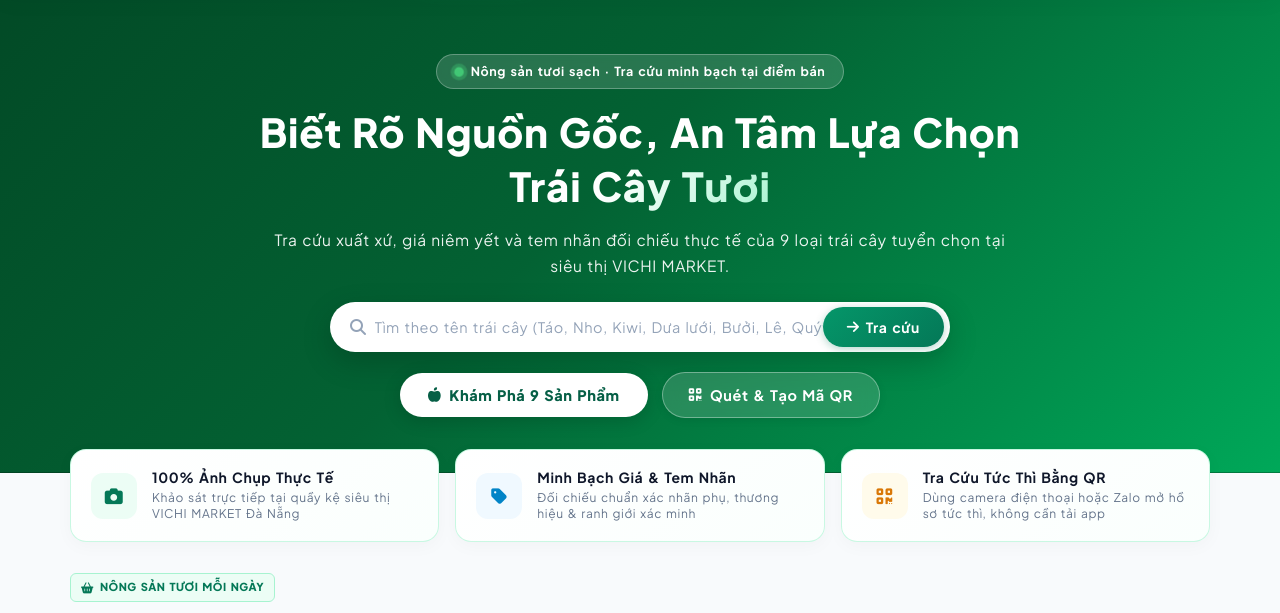
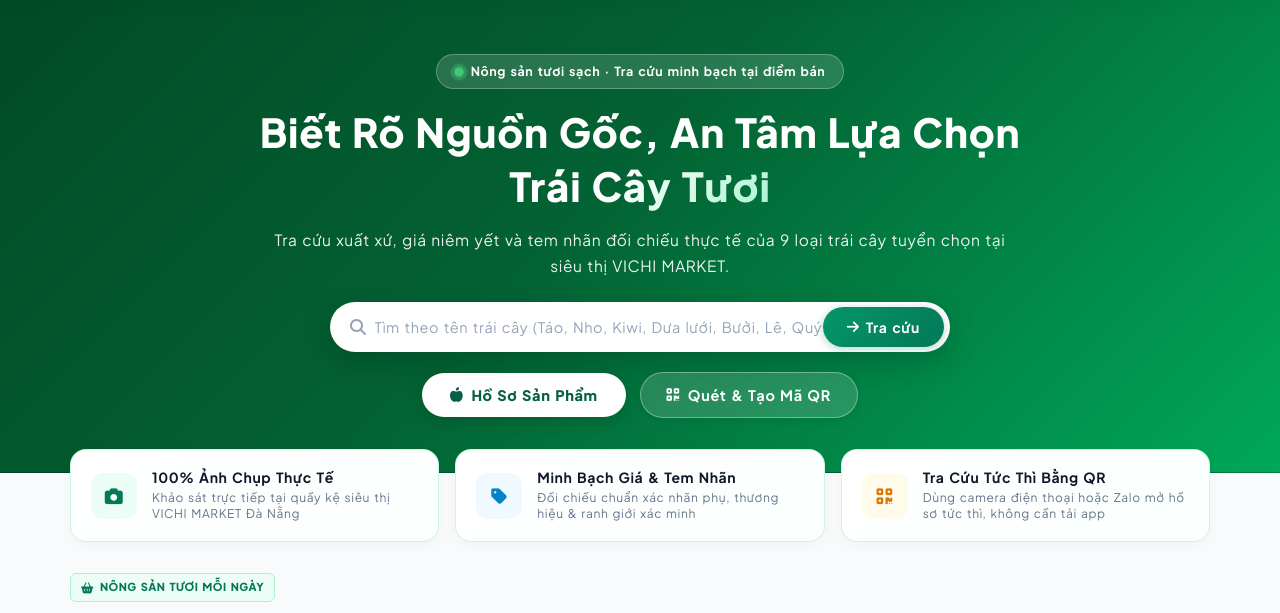
Before and after one commit to kit63-cyber/xuatxu-web, a Flask app: page / in a window 1280 px wide. Shown: the part 70-683 px from the top of the page. Run offline with Flask 3, Linux system fonts and the light colour scheme.

Commit message:
Update button text in index.html

```diff
--- a/xuatxu-web-main/templates/index.html
+++ b/xuatxu-web-main/templates/index.html
@@ -91,7 +91,7 @@
             <!-- Nút hành động nhanh CTA -->
             <div class="hero-actions-row">
                 <button onclick="document.getElementById('catalogSection').scrollIntoView({behavior: 'smooth'})" class="btn-hero-primary">
-                    <i class="fa-solid fa-apple-whole"></i> Khám Phá 9 Sản Phẩm
+                    <i class="fa-solid fa-apple-whole"></i> Hồ Sơ Sản Phẩm
                 </button>
                 <button onclick="showTab('qr')" class="btn-hero-secondary">
                     <i class="fa-solid fa-qrcode"></i> Quét & Tạo Mã QR
```
